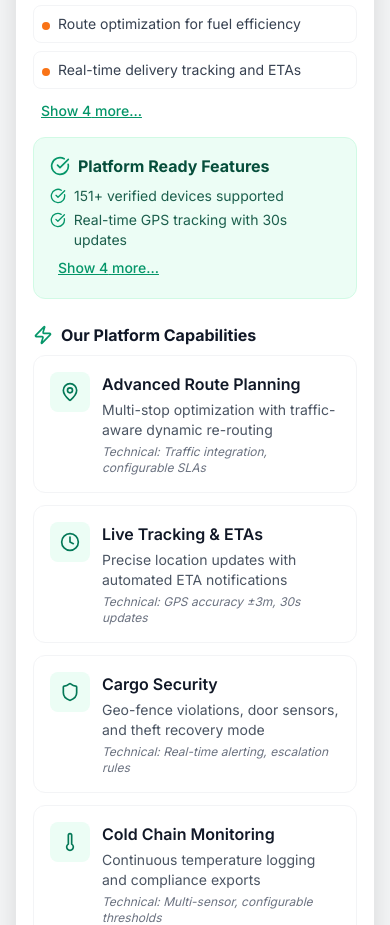
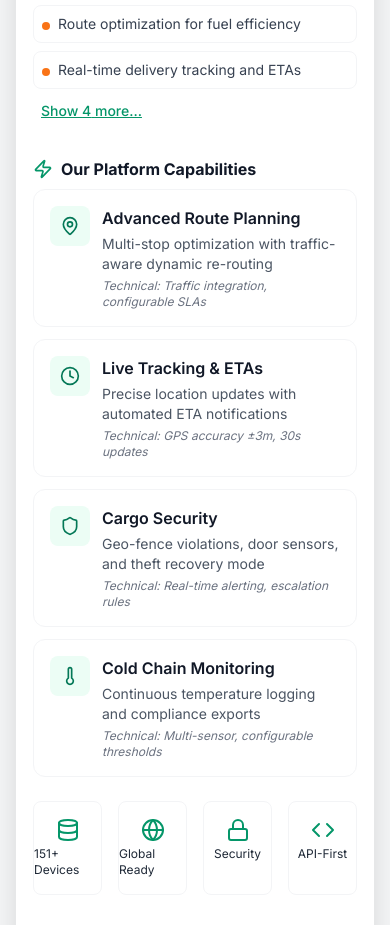
Before and after one commit to Bahareh-Esteki/fleetinfinity, a Next.js app: page / in a window 390 px wide. Shown: the part 8020-8945 px from the top of the page. Built offline with nearby package versions, Linux system fonts and the light colour scheme.

Commit message:
new commit

```diff
--- a/app/components/IndustrySolutionsShowcase.js
+++ b/app/components/IndustrySolutionsShowcase.js
@@ -543,59 +543,6 @@ const IndustryCapabilitiesShowcase = () => {
                         </div>
                       ))}
                 </div>
-
-                {/* Ready Features */}
-                {/* Desktop: grid; Mobile: summary/expand */}
-                <div className="bg-emerald-50 rounded-xl p-4 border border-emerald-100 mt-3">
-                  <h5 className="font-bold text-emerald-900 mb-2 flex items-center gap-2">
-                    <CheckCircle className="w-5 h-5 text-emerald-600" />
-                    Platform Ready Features
-                  </h5>
-                  <div className="hidden md:grid md:grid-cols-2 gap-2">
-                    {current.readyFeatures.map((f, idx) => (
-                      <div key={idx} className="flex items-start gap-2">
-                        <CheckCircle className="w-4 h-4 text-emerald-600 mt-0.5" />
-                        <span className="text-emerald-900/90 text-base">
-                          {f}
-                        </span>
-                      </div>
-                    ))}
-                  </div>
-                  {/* Mobile: Show two, toggle rest */}
-                  <div className="md:hidden space-y-1">
-                    {current.readyFeatures
-                      .slice(0, previewFeatures)
-                      .map((f, idx) => (
-                        <div key={idx} className="flex items-start gap-2">
-                          <CheckCircle className="w-4 h-4 text-emerald-600 mt-0.5" />
-                          <span className="text-emerald-900/90 text-sm">
-                            {f}
-                          </span>
-                        </div>
-                      ))}
-                    {current.readyFeatures.length > previewFeatures &&
-                      !showMoreMobileFeatures && (
-                        <button
-                          onClick={() => setShowMoreMobileFeatures(true)}
-                          className="px-2 py-1 text-emerald-600 text-sm font-medium underline"
-                        >
-                          Show {current.readyFeatures.length - previewFeatures}{" "}
-                          more...
-                        </button>
-                      )}
-                    {showMoreMobileFeatures &&
-                      current.readyFeatures
-                        .slice(previewFeatures)
-                        .map((f, idx) => (
-                          <div key={idx} className="flex items-start gap-2">
-                            <CheckCircle className="w-4 h-4 text-emerald-600 mt-0.5" />
-                            <span className="text-emerald-900/90 text-sm">
-                              {f}
-                            </span>
-                          </div>
-                        ))}
-                  </div>
-                </div>
               </div>
 
               {/* Capabilities */}
```
